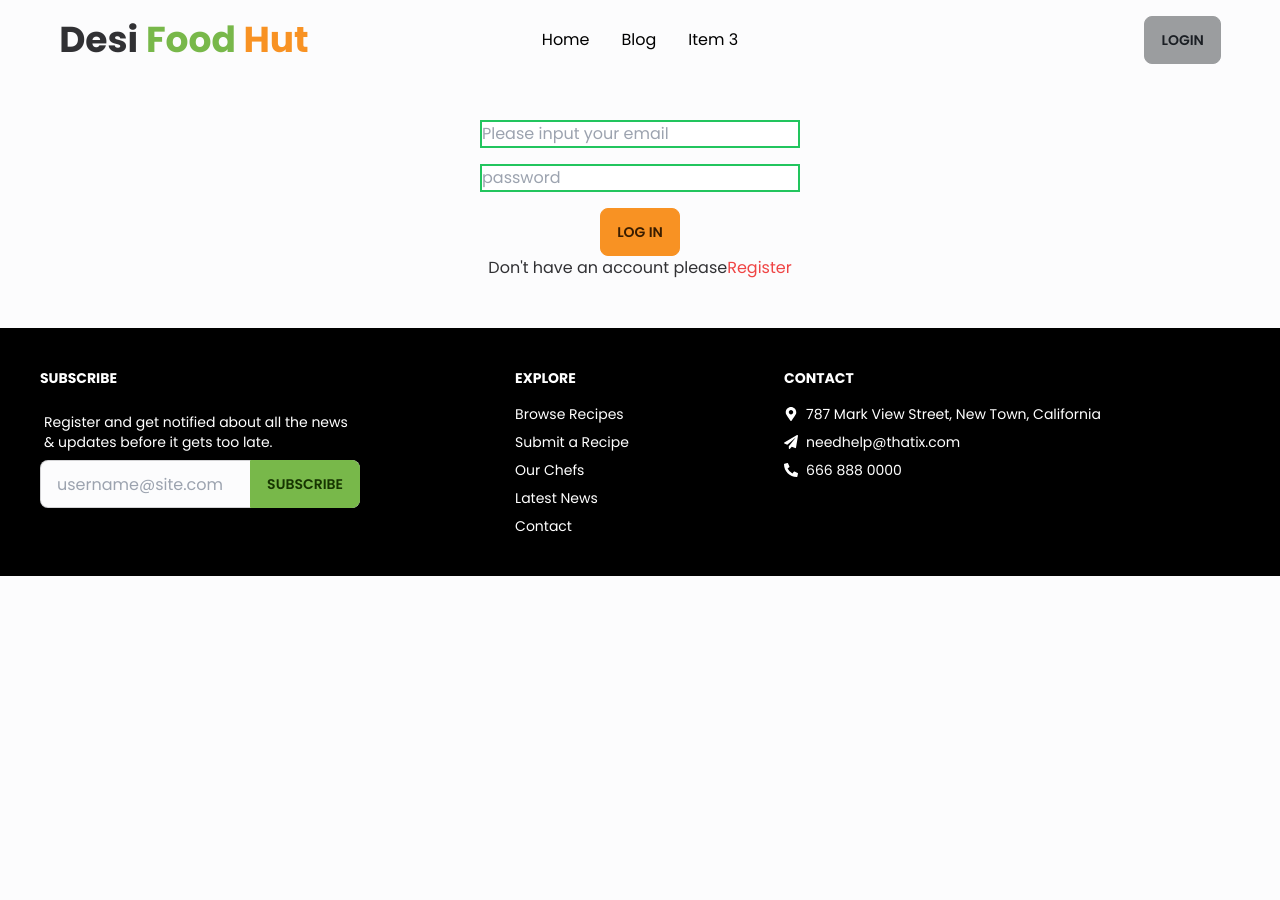
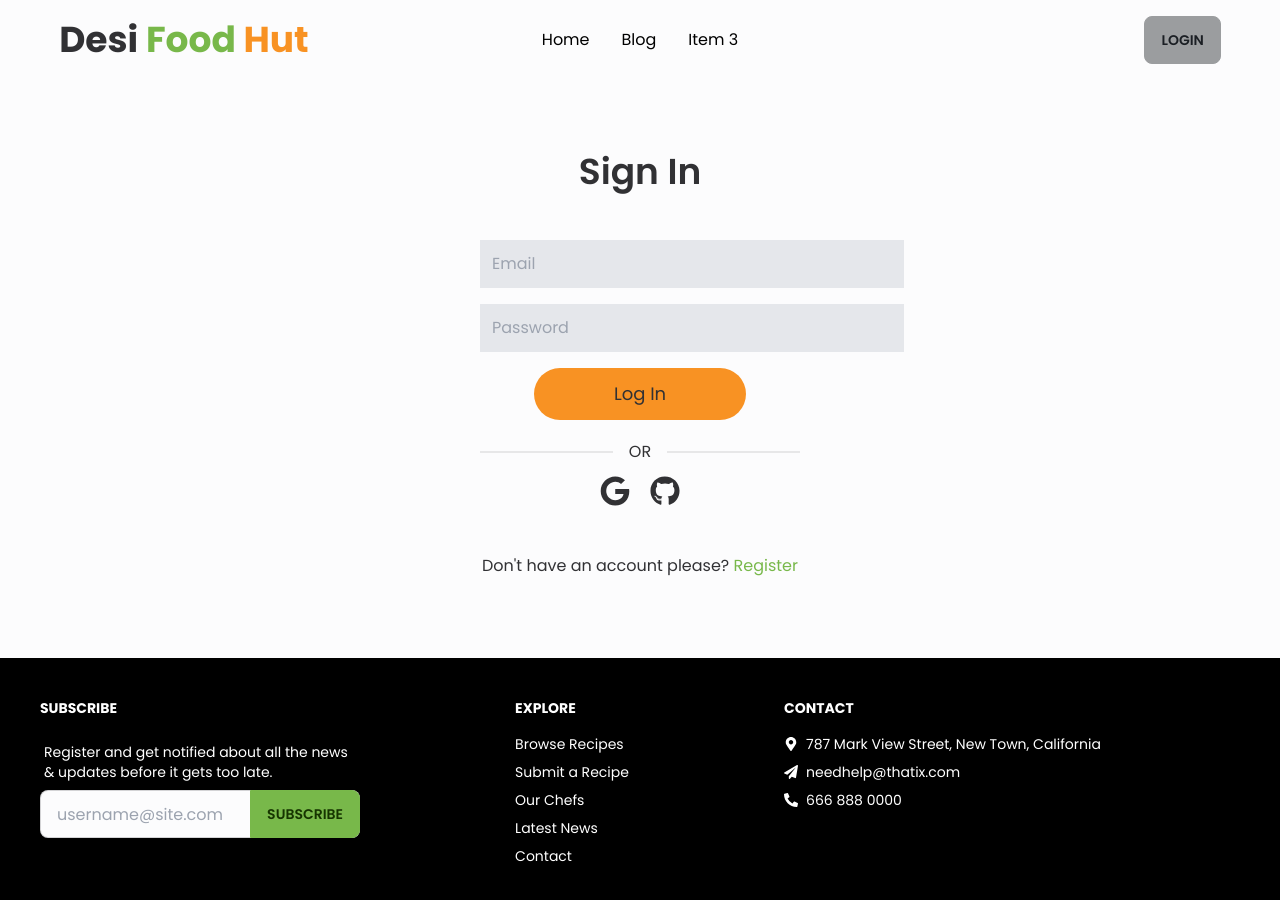
Before and after one commit to roufhasan/desi-food-hut-client, a React (Vite) app: page /login in a window 1280 px wide. Shown: the top 900 px of the page. Before the commit the page ends 800 px from the top, so only its background shows below. Built offline with nearby package versions, Linux system fonts and the light colour scheme; no server answers.

Commit message:
login page design imroved

```diff
--- a/src/pages/Login/Login/Login.jsx
+++ b/src/pages/Login/Login/Login.jsx
@@ -1,6 +1,7 @@
 import React, { useContext } from "react";
 import { Link, useLocation, useNavigate } from "react-router-dom";
 import { AuthContext } from "../../../providers/AuthProvider";
+import { FaGithub, FaGoogle } from "react-icons/fa";
 
 const Login = () => {
   const { signIn } = useContext(AuthContext);
@@ -27,33 +28,47 @@ const Login = () => {
   };
 
   return (
-    <form onSubmit={handleLogin} className="text-center my-12">
+    <div className="w-1/4 mx-auto">
+      <h2 className="text-4xl font-semibold text-center mt-20 mb-12">
+        Sign In
+      </h2>
+      <form onSubmit={handleLogin} className="text-center">
         <input
-        className="border-2 border-green-500"
+          className="bg-gray-200 text-gray-800 pl-3 pr-24 py-3"
           type="email"
           name="email"
           id="email"
-        placeholder="Please input your email"
+          placeholder="Email"
           required
         />
         <br />
         <input
-        className="border-2 border-green-500 my-4"
+          className="bg-gray-200 text-gray-800 pl-3 pr-24 py-3 my-4"
           type="password"
           name="password"
           id="password"
-        placeholder="password"
+          placeholder="Password"
           required
         />
         <br />
-      <button className="btn btn-primary">Log In</button>
-      <p>
-        Don't have an account please
-        <Link to="/register" className="text-red-500">
+        <button className="px-20 bg-primary py-3 rounded-full text-lg hover:bg-green-500 transition ease-in duration-300">
+          Log In
+        </button>
+      </form>
+      <div className="mt-6">
+        <div className="divider">OR</div>
+        <div className="text-3xl flex gap-x-5 justify-center">
+          <FaGoogle></FaGoogle>
+          <FaGithub></FaGithub>
+        </div>
+        <p className="mt-12 text-center mb-20">
+          Don't have an account please?{" "}
+          <Link to="/register" className="text-secondary">
             Register
           </Link>
         </p>
-    </form>
+      </div>
+    </div>
   );
 };
 
```
Lines whose indentation alone changed are shown as unchanged.
